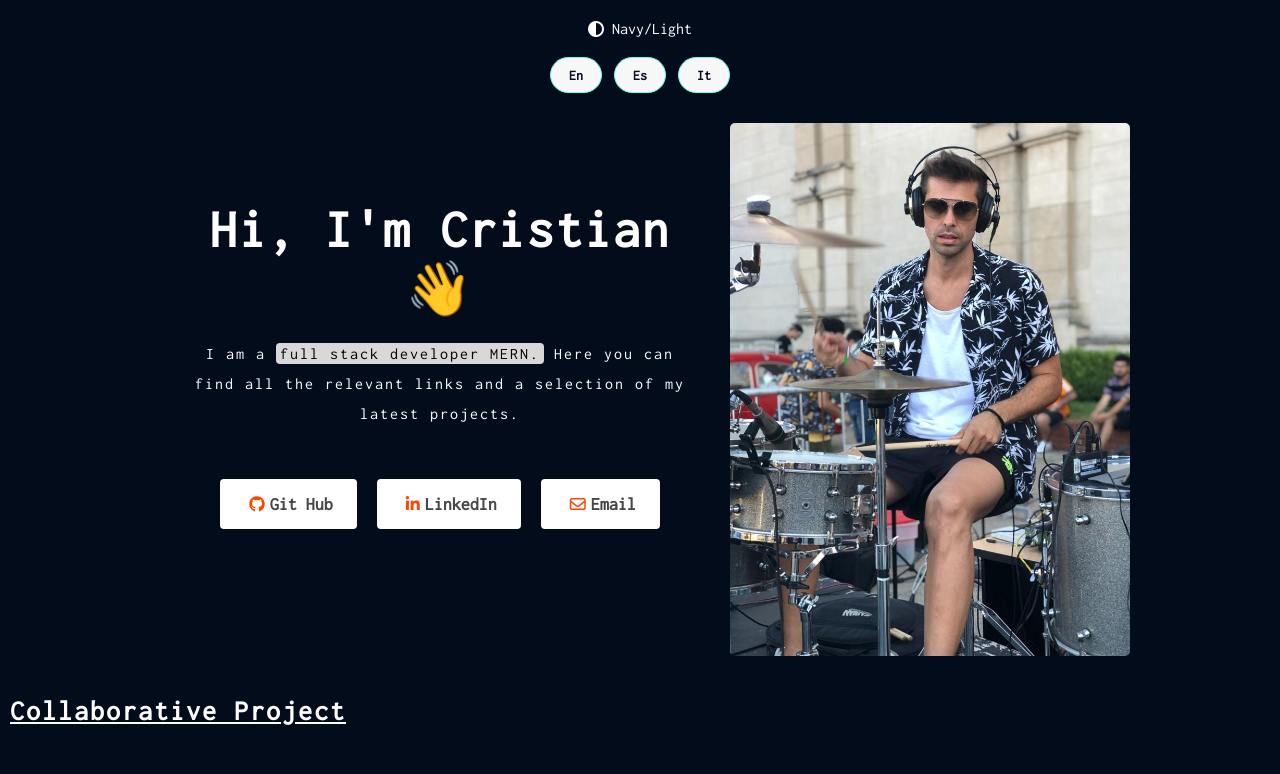
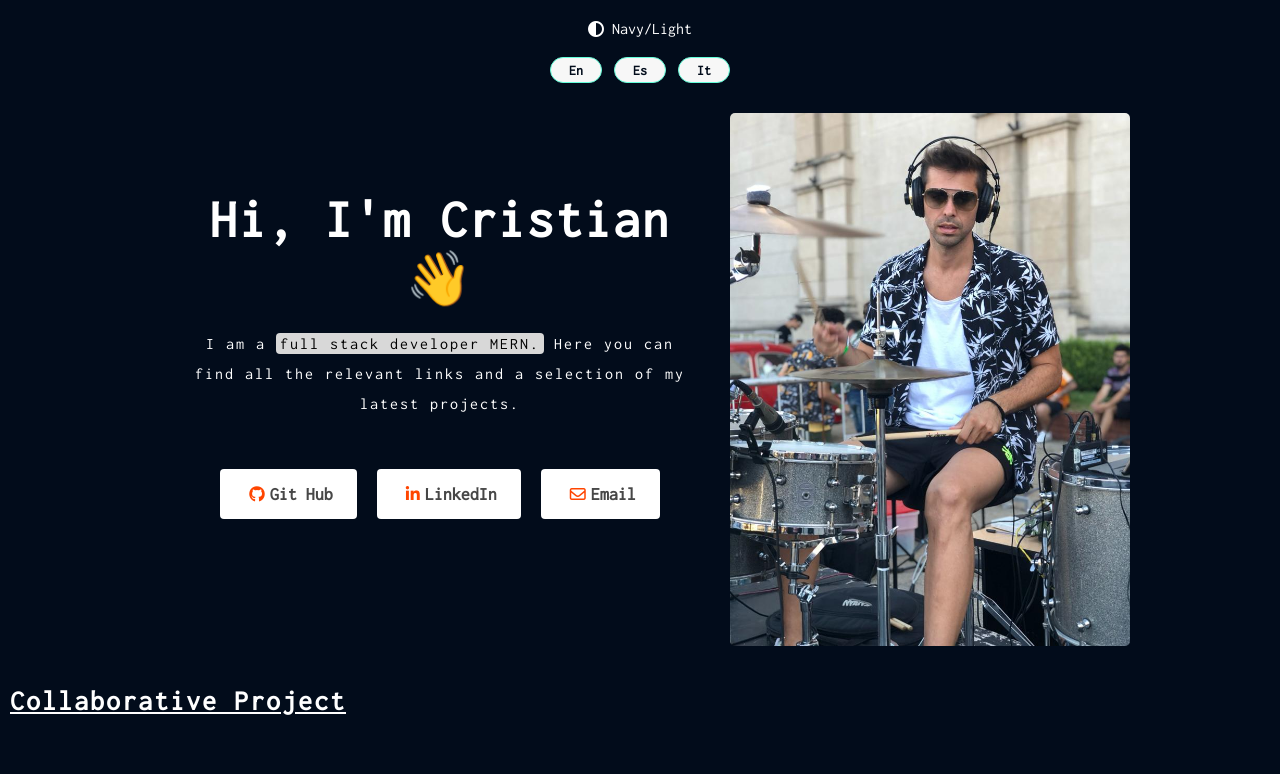
Before and after one commit to CristianMozetich/Portfolio, a React (Vite) app: page / in a window 1280 px wide. Shown: the top 774 px of the page. Built offline with nearby package versions, Linux system fonts and the light colour scheme.

Commit message:
actualizaciones idiomas

```diff
--- a/src/App.css
+++ b/src/App.css
@@ -14,7 +14,7 @@ body {
 
 .lenguajes button {
   width: 52px;
-  height: 36px;
+  height: 26px;
   border: 1px solid #64ffda;
   border-radius: 18px;
   background-color: #F7F7F7;
```
